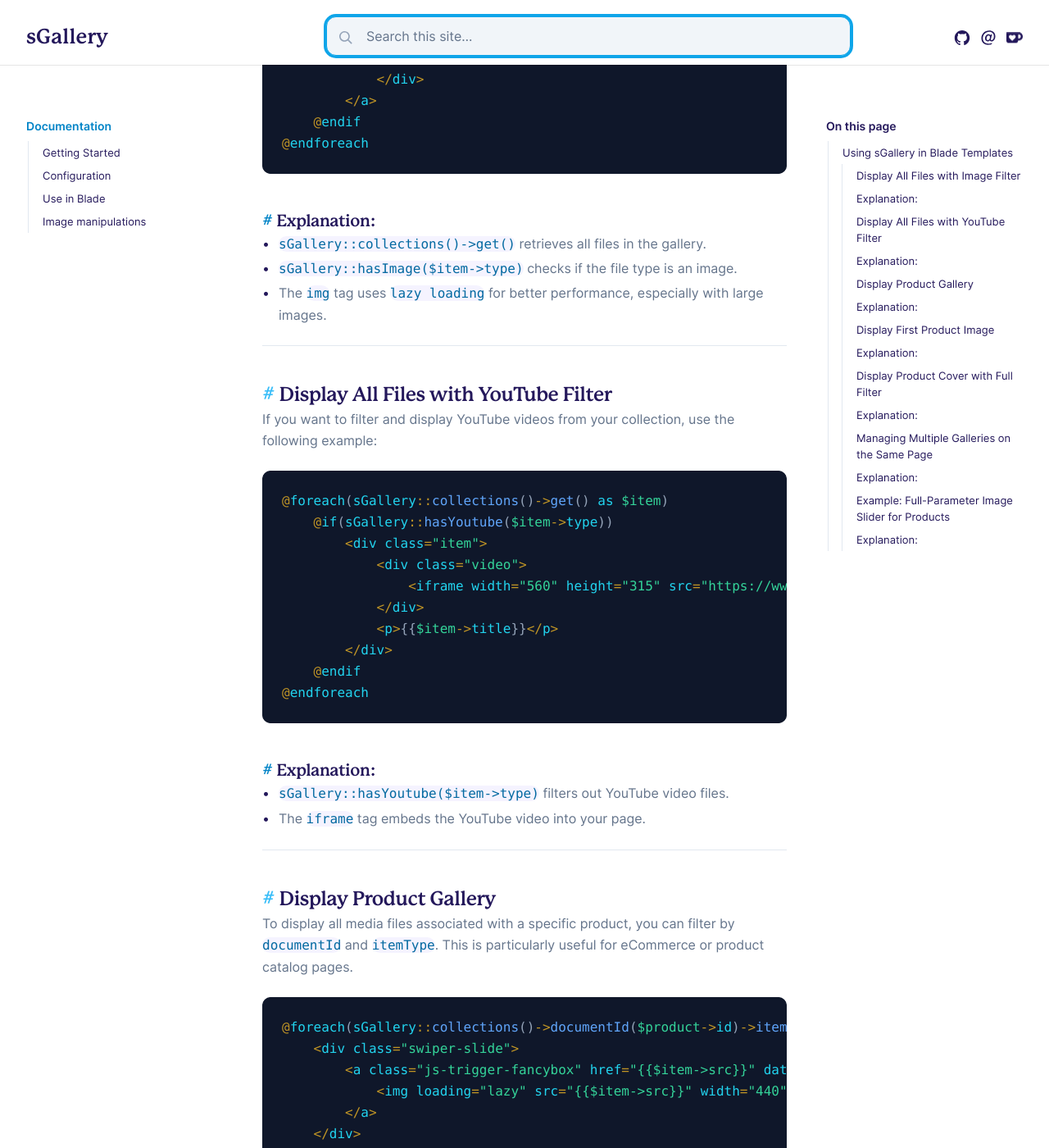
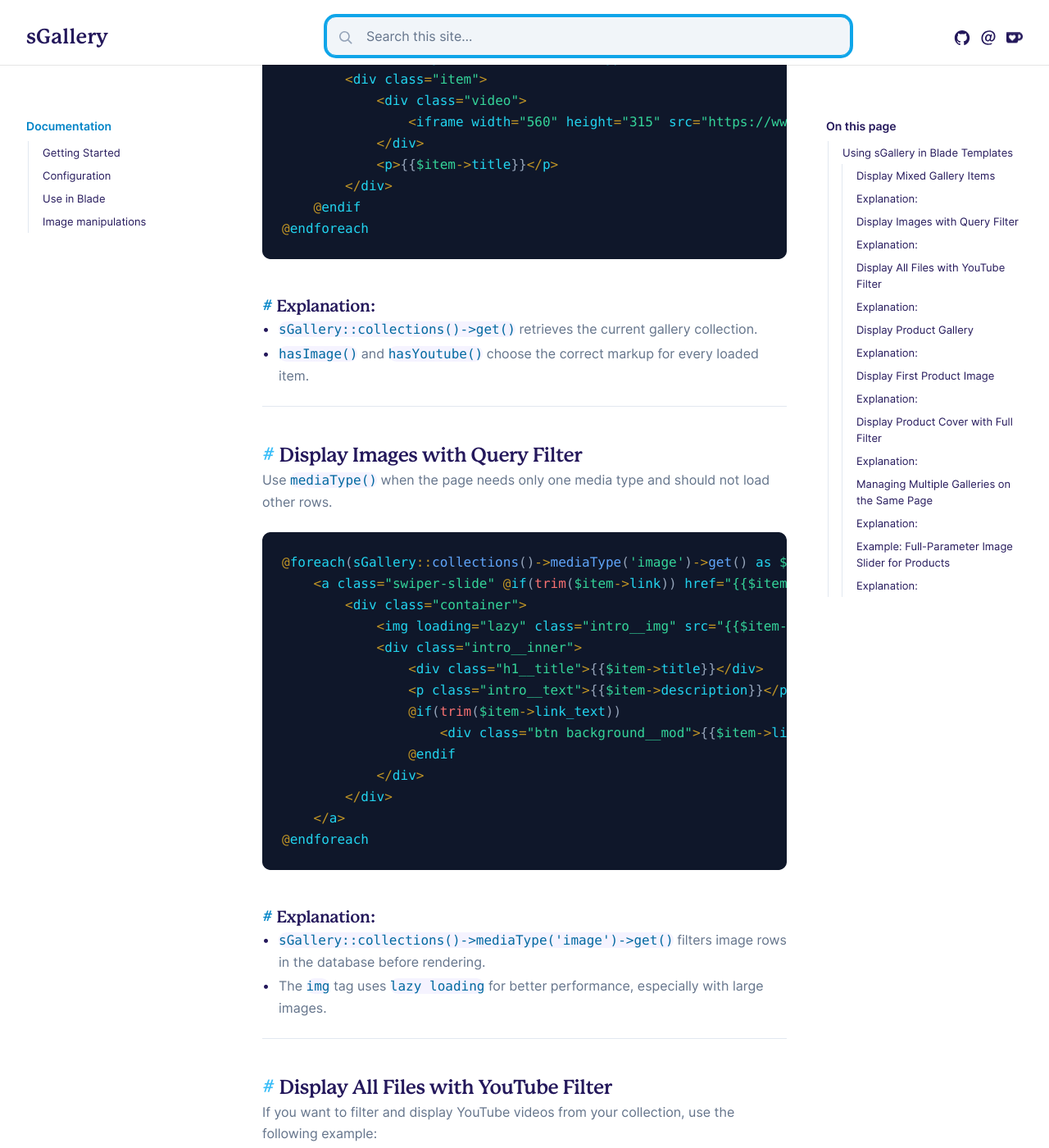
Before and after one commit to Seiger/sGallery, a Jekyll site: the page built from docs/pages/use-in-blade.md, in a window 1280 px wide and 1400 px high, scrolled down 835 px. Shown: the whole window at 82% size. Built offline with Jekyll 4.4.1, drawn with Linux system fonts in a browser that asks for light colours; some web fonts are replaced; some of the changed text lies outside the part shown.

Commit message:
feat(sGallery): add media type filter and fix image source paths

````diff
--- a/docs/pages/use-in-blade.md
+++ b/docs/pages/use-in-blade.md
@@ -11,9 +11,9 @@
 
 ---
 
-## Display All Files with Image Filter
+## Display Mixed Gallery Items
 
-This example demonstrates how to display all files in a collection that are identified as images.
+Use this pattern when one gallery can contain different media types and each needs its own markup.
 
 ```php
 @foreach(sGallery::collections()->get() as $item)
@@ -24,20 +24,51 @@
                 <div class="intro__inner">
                     <div class="h1__title">{% raw %}{{$item->title}}{% endraw %}</div>
                     <p class="intro__text">{% raw %}{{$item->description}}{% endraw %}</p>
-                    @if(trim($item->link_text))
-                        <div class="btn background__mod">{% raw %}{{$item->link_text}}{% endraw %}</div>
-                    @endif
                 </div>
             </div>
         </a>
+    @elseif(sGallery::hasYoutube($item->type))
+        <div class="item">
+            <div class="video">
+                <iframe width="560" height="315" src="https://www.youtube.com/embed/{% raw %}{{$item->file}}{% endraw %}" title="YouTube video player" allowfullscreen></iframe>
+            </div>
+            <p>{% raw %}{{$item->title}}{% endraw %}</p>
+        </div>
     @endif
 @endforeach
 ```
 
 ### Explanation:
 
-- `sGallery::collections()->get()` retrieves all files in the gallery.
-- `sGallery::hasImage($item->type)` checks if the file type is an image.
+- `sGallery::collections()->get()` retrieves the current gallery collection.
+- `hasImage()` and `hasYoutube()` choose the correct markup for every loaded item.
+
+---
+
+## Display Images with Query Filter
+
+Use `mediaType()` when the page needs only one media type and should not load other rows.
+
+```php
+@foreach(sGallery::collections()->mediaType('image')->get() as $item)
+    <a class="swiper-slide" @if(trim($item->link)) href="{% raw %}{{$item->link}}{% endraw %}" @endif>
+        <div class="container">
+            <img loading="lazy" class="intro__img" src="{% raw %}{{$item->src}}{% endraw %}" alt="{% raw %}{{$item->alt}}{% endraw %}" width="1440" height="456">
+            <div class="intro__inner">
+                <div class="h1__title">{% raw %}{{$item->title}}{% endraw %}</div>
+                <p class="intro__text">{% raw %}{{$item->description}}{% endraw %}</p>
+                @if(trim($item->link_text))
+                    <div class="btn background__mod">{% raw %}{{$item->link_text}}{% endraw %}</div>
+                @endif
+            </div>
+        </div>
+    </a>
+@endforeach
+```
+
+### Explanation:
+
+- `sGallery::collections()->mediaType('image')->get()` filters image rows in the database before rendering.
 - The `img` tag uses `lazy loading` for better performance, especially with large images.
 
 ---
@@ -47,21 +78,19 @@
 If you want to filter and display YouTube videos from your collection, use the following example:
 
 ```php
-@foreach(sGallery::collections()->get() as $item)
-    @if(sGallery::hasYoutube($item->type))
-        <div class="item">
-            <div class="video">
-                <iframe width="560" height="315" src="https://www.youtube.com/embed/{% raw %}{{$item->file}}{% endraw %}" title="YouTube video player" allow="accelerometer; autoplay; clipboard-write; encrypted-media; gyroscope; picture-in-picture" allowfullscreen></iframe>
-            </div>
-            <p>{% raw %}{{$item->title}}{% endraw %}</p>
+@foreach(sGallery::collections()->mediaType('youtube')->get() as $item)
+    <div class="item">
+        <div class="video">
+            <iframe width="560" height="315" src="https://www.youtube.com/embed/{% raw %}{{$item->file}}{% endraw %}" title="YouTube video player" allow="accelerometer; autoplay; clipboard-write; encrypted-media; gyroscope; picture-in-picture" allowfullscreen></iframe>
         </div>
-    @endif
+        <p>{% raw %}{{$item->title}}{% endraw %}</p>
+    </div>
 @endforeach
 ```
 
 ### Explanation:
 
-- `sGallery::hasYoutube($item->type)` filters out YouTube video files.
+- `sGallery::collections()->mediaType('youtube')->get()` filters YouTube rows in the database before rendering.
 - The `iframe` tag embeds the YouTube video into your page.
 
 ---
````
Also changed, not shown: README.md, 2 other files.
